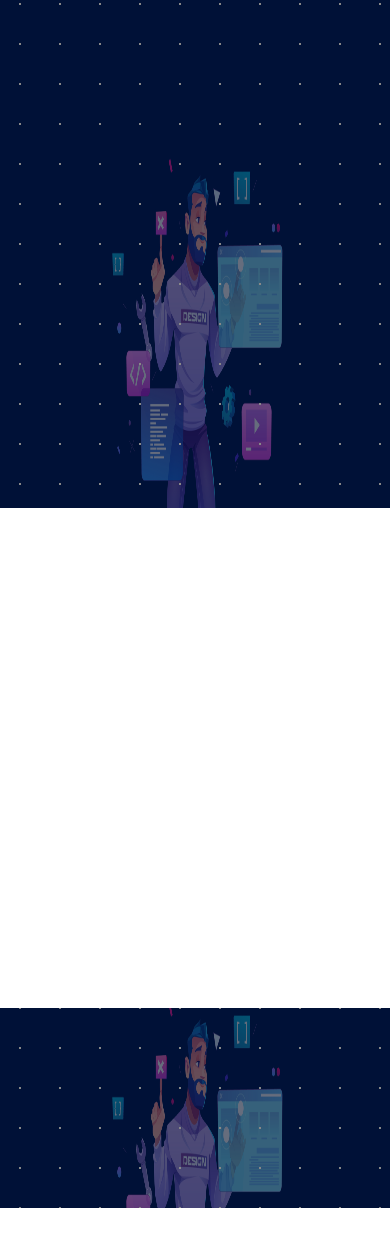
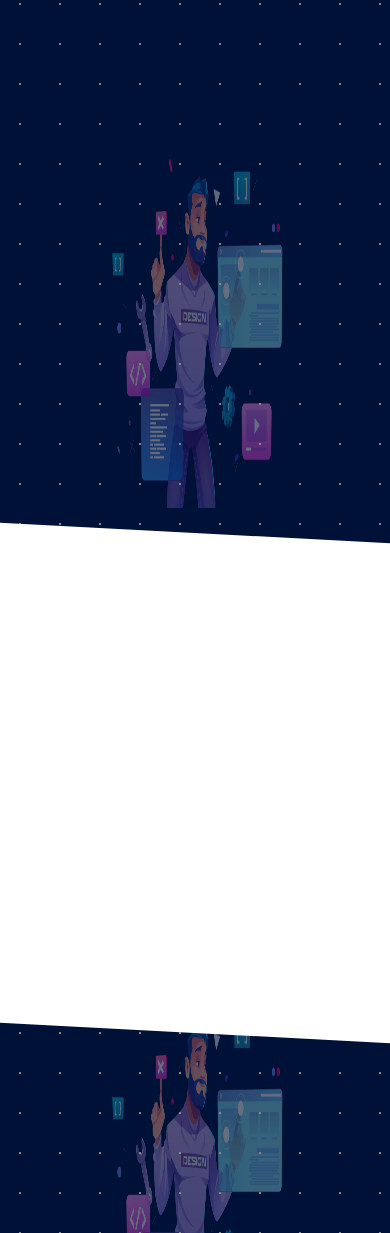
Before and after one commit to Abhishekreju2525/my-portfolio, a plain HTML site: page index.html in a window 390 px wide. Shown: the part 336-1569 px from the top of the page. Before the commit the page ends 1544 px from the top, so only its background shows below. Drawn offline with nearby package versions, Linux system fonts and the light colour scheme.

Commit message:
section 2 slantedd

```diff
--- a/index.html
+++ b/index.html
@@ -99,7 +99,11 @@
 <section class="section-2">
   <div class="container" style="padding:0;margin:0;width:100%;">
 
-    <div class="row" style="width:100vw;height:500px;padding:0;margin-left:0;background-color: white;">
+    <div class="row" style="width:100vw;height:500px;padding:0;margin-left:0vw;margin-top:0px;background-color: white;
+    -webkit-transform: skewY(3deg);
+		-moz-transform: skewY(3deg);
+		-ms-transform: skewY(3deg);
+		transform: skewY(3deg);">
   </div>
 
   </div>
--- a/style.css
+++ b/style.css
@@ -17,7 +17,7 @@ html {
 
 }
 .section-top {
-  height: 100vh;
+  height: 106vh;
   width: 100vw;
   color: white;
   padding: 0;
@@ -95,7 +95,7 @@ html {
   }
   .section-top {
     margin-top:0;
-    height: 100vh;
+    height: 103vh;
     width: 100vw;
     color: white;
     padding: 0;
@@ -109,13 +109,14 @@ html {
   }
   .section-2 {
     height: 700px;
-    margin-top: 0h;
+    margin-top: 0;
     background: rgba(0, 12, 39, 0.6);
     background-image: radial-gradient(rgb(136, 136, 136) 1px, transparent 0);
     background-size: 40px 40px;
     margin: 0;
     background-position: 0px 0px;
     background-attachment: fixed;
+
   }
 }
 @media only screen and (max-width: 991px) {
```
